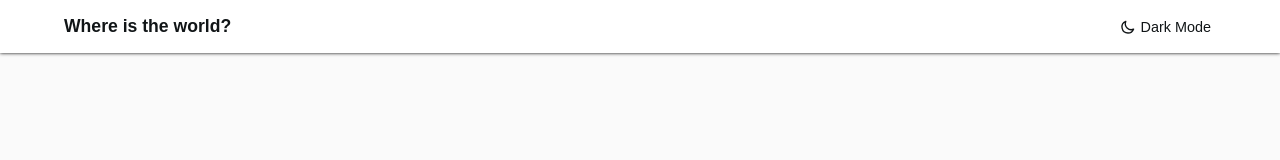
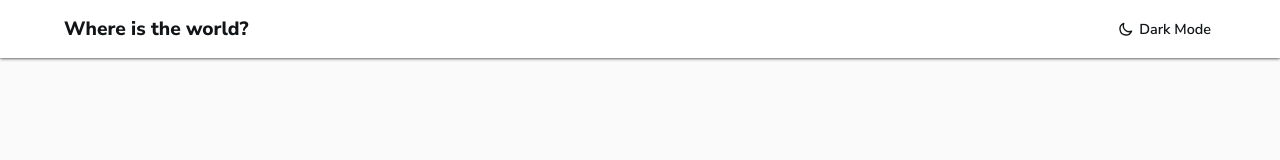
Before and after one commit to drainerr/Countries, a React (Create React App) app: page / in a window 1280 px wide. Shown: the top 160 px of the page. Built offline with nearby package versions, Linux system fonts and the light colour scheme.

Commit message:
import sans font

```diff
--- a/public/index.html
+++ b/public/index.html
@@ -5,9 +5,12 @@
     <link rel="icon" href="%PUBLIC_URL%/favicon.ico" />
     <meta name="viewport" content="width=device-width, initial-scale=1" />
     <meta name="theme-color" content="#000000" />
-    <meta
-      name="description"
-      content="Web site created using create-react-app"
+    <meta name="description" content="Web site created using create-react-app" />
+    <link rel="preconnect" href="https://fonts.googleapis.com" />
+    <link rel="preconnect" href="https://fonts.gstatic.com" crossorigin />
+    <link
+      href="https://fonts.googleapis.com/css2?family=Nunito+Sans:wght@300;600;800&display=swap"
+      rel="stylesheet"
     />
     <link rel="apple-touch-icon" href="%PUBLIC_URL%/logo192.png" />
     <!--
--- a/src/Components/Header.jsx
+++ b/src/Components/Header.jsx
@@ -1,44 +1,5 @@
-import styled from 'styled-components';
-import { useState } from 'react';
 import { HiOutlineMoon, HiMoon } from 'react-icons/hi';
-
-const StyledHeader = styled.header`
-  background-color: ${({ theme, dark }) => theme[`${dark}`].elements};
-  color: ${({ theme, dark }) => theme[`${dark}`].text};
-  display: flex;
-  align-items: center;
-  width: 100%;
-  padding: 0 5%;
-  justify-content: space-between;
-  button {
-    display: flex;
-    justify-content: center;
-    background-color: white;
-    border: none;
-    font-size: 1rem;
-    color: inherit;
-    background-color: inherit;
-    padding: 5px;
-    border-radius: 5px;
-    transition: 0.3s ease-out;
-  }
-  button:hover {
-    cursor: pointer;
-    box-shadow: 0px 0px 3px gray;
-  }
-  h4 {
-    padding: 1rem 0px;
-    font-size: 1.1rem;
-  }
-  p {
-    color: inherit;
-    margin-left: 5px;
-    font-size: 0.9rem;
-    font-weight: 300;
-  }
-  transition: color 1s ease-out, background-color 0.4s ease-out;
-  box-shadow: 0px 0px 3.5px black;
-`;
+import StyledHeader from '../styles/StyledHeader';
 
 const Header = ({ dark, setDark }) => {
   return (
--- a/src/styles/Global.js
+++ b/src/styles/Global.js
@@ -1,6 +1,5 @@
 import { createGlobalStyle } from 'styled-components';
 const GlobalStyle = createGlobalStyle`
-@import url('https://fonts.googleapis.com/css2?family=Poppins:wght@300;600;800&display=swap');
 html{
     font-size: 100%;
 }
@@ -8,11 +7,11 @@ html{
     margin:0;
     padding:0;
     box-sizing:border-box;
-    font-family: 'Poppins', sans-serif;
+    font-family: 'Nunito Sans', sans-serif;
 }
 body{
     background-color: ${({ theme, dark }) => theme[`${dark}`].bg};
-    transition:background-color .3s ease-out;
+    transition:background-color .25s ease-out;
 }
 ul{
     list-style:none;
--- /dev/null
+++ b/src/styles/StyledHeader.js
@@ -0,0 +1,42 @@
+import styled from 'styled-components';
+
+const StyledHeader = styled.header`
+  background-color: ${({ theme, dark }) => theme[`${dark}`].elements};
+  color: ${({ theme, dark }) => theme[`${dark}`].text};
+  display: flex;
+  align-items: center;
+  width: 100%;
+  padding: 0 5%;
+  justify-content: space-between;
+  button {
+    display: flex;
+    justify-content: center;
+    align-items: center;
+    background-color: white;
+    border: none;
+    font-size: 1rem;
+    color: inherit;
+    background-color: inherit;
+    padding: 5px;
+    border-radius: 5px;
+    transition: 0.3s ease-out;
+  }
+  button:hover {
+    cursor: pointer;
+    box-shadow: 0px 0px 3px gray;
+  }
+  h4 {
+    padding: 1rem 0px;
+    font-size: 1.2rem;
+  }
+  p {
+    color: inherit;
+    margin-left: 5px;
+    font-size: 0.9em;
+    font-weight: 600;
+  }
+  transition: color 1s ease-out, background-color 0.25s ease-out;
+  box-shadow: 0px 0px 3.5px black;
+`;
+
+export default StyledHeader;
```
